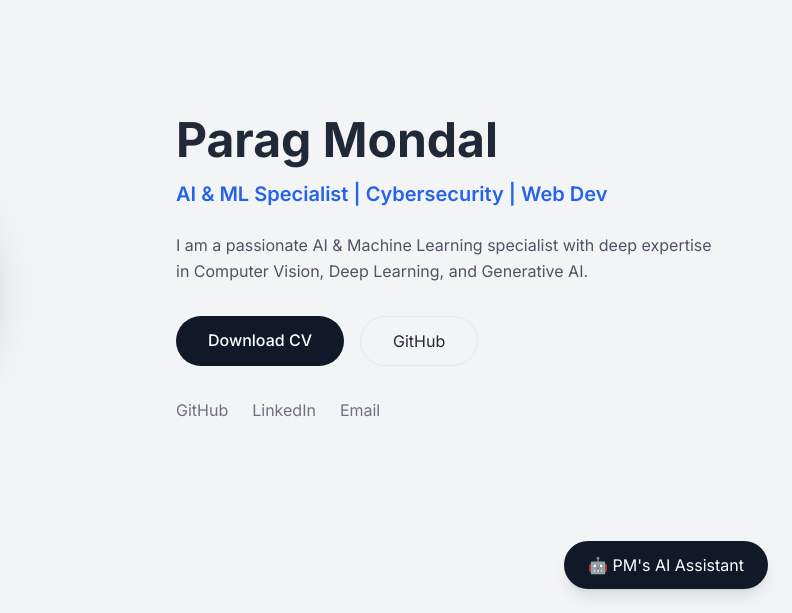
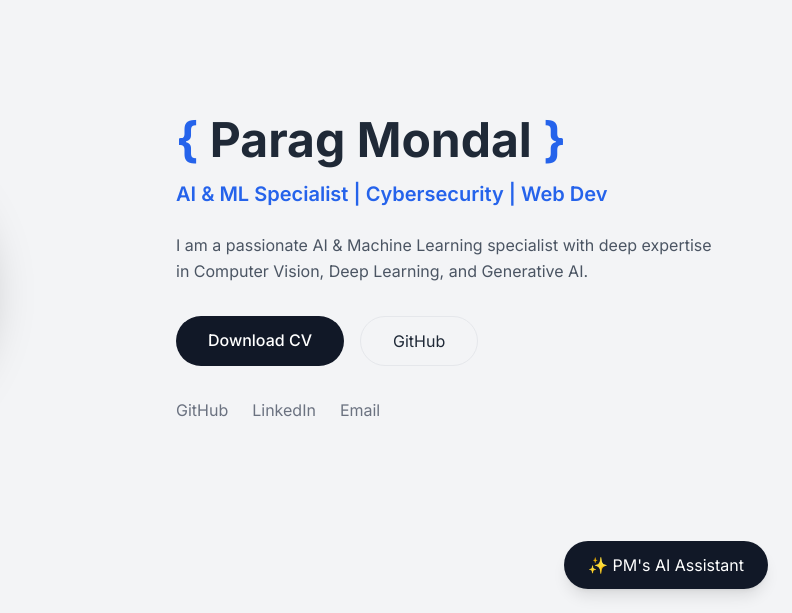
Before and after one commit to paragmondal/paragmondal.github.io, a plain HTML site: page index.html in a window 1280 px wide. Shown: the part 187-800 px from the top of the page, 488-1280 px from the left. Drawn offline with nearby package versions, Linux system fonts and the light colour scheme.

Commit message:
Update header and chat button text styles

```diff
--- a/index.html
+++ b/index.html
@@ -74,7 +74,7 @@
     </div>
 
     <div>
-      <h1 class="text-5xl font-bold mb-4">Parag Mondal</h1>
+      <h1 class="text-5xl font-bold mb-4"><span class="text-blue-600">{</span> Parag Mondal <span class="text-blue-600">}</span></h1>
       <p class="text-xl text-blue-600 font-semibold mb-6">AI & ML Specialist | Cybersecurity | Web Dev</p>
       <p class="text-gray-600 dark:text-gray-400 leading-relaxed mb-8">
         I am a passionate AI & Machine Learning specialist with deep expertise in Computer Vision, Deep Learning, and Generative AI.
@@ -166,7 +166,7 @@
 
 <!-- ================= CHAT BUTTON ================= -->
 <button onclick="toggleChat()" class="fixed bottom-6 right-6 bg-gray-900 text-white px-6 py-3 rounded-full shadow-lg hover:bg-black">
-🤖 PM's AI Assistant
+✨ PM's AI Assistant
 </button>
 
 
```
